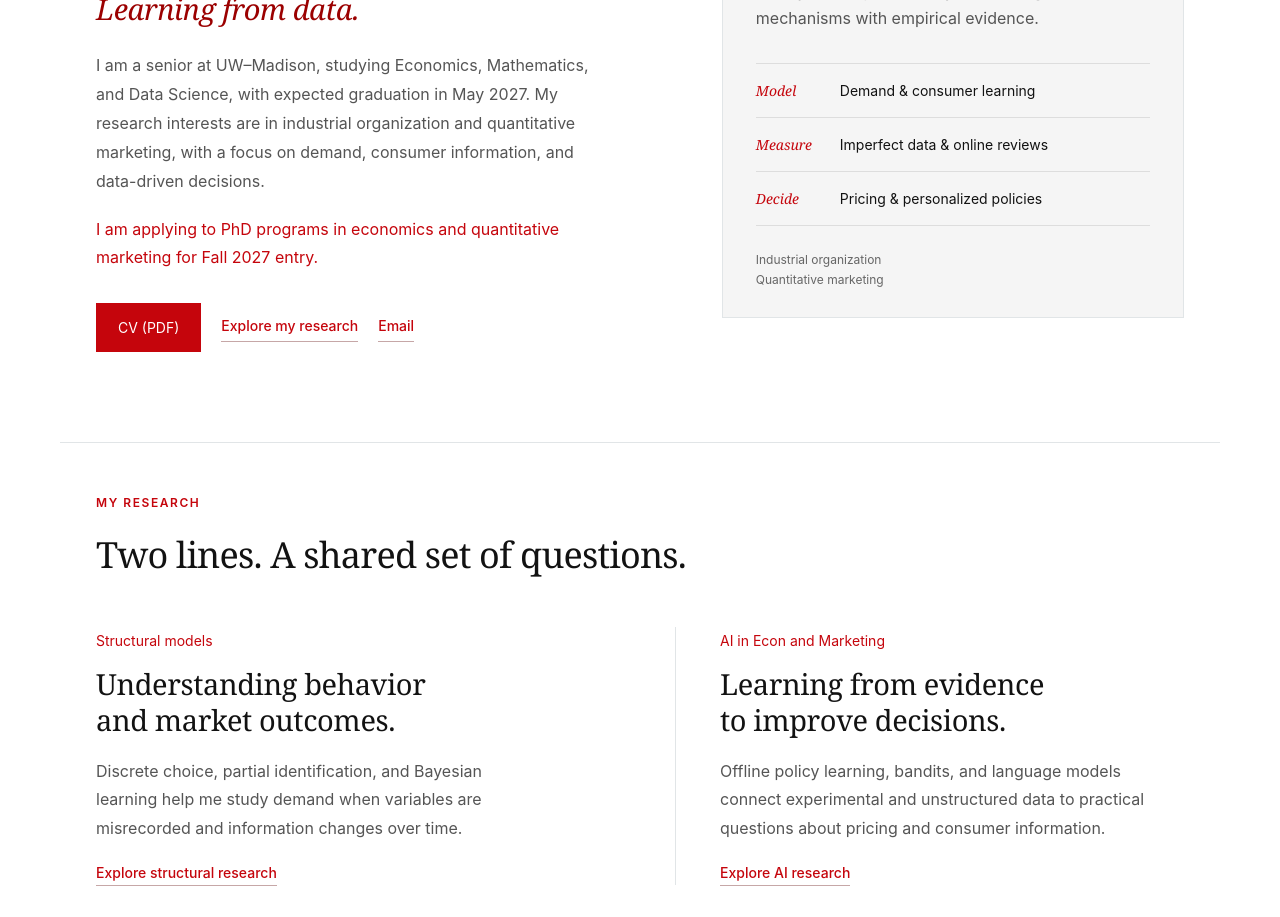
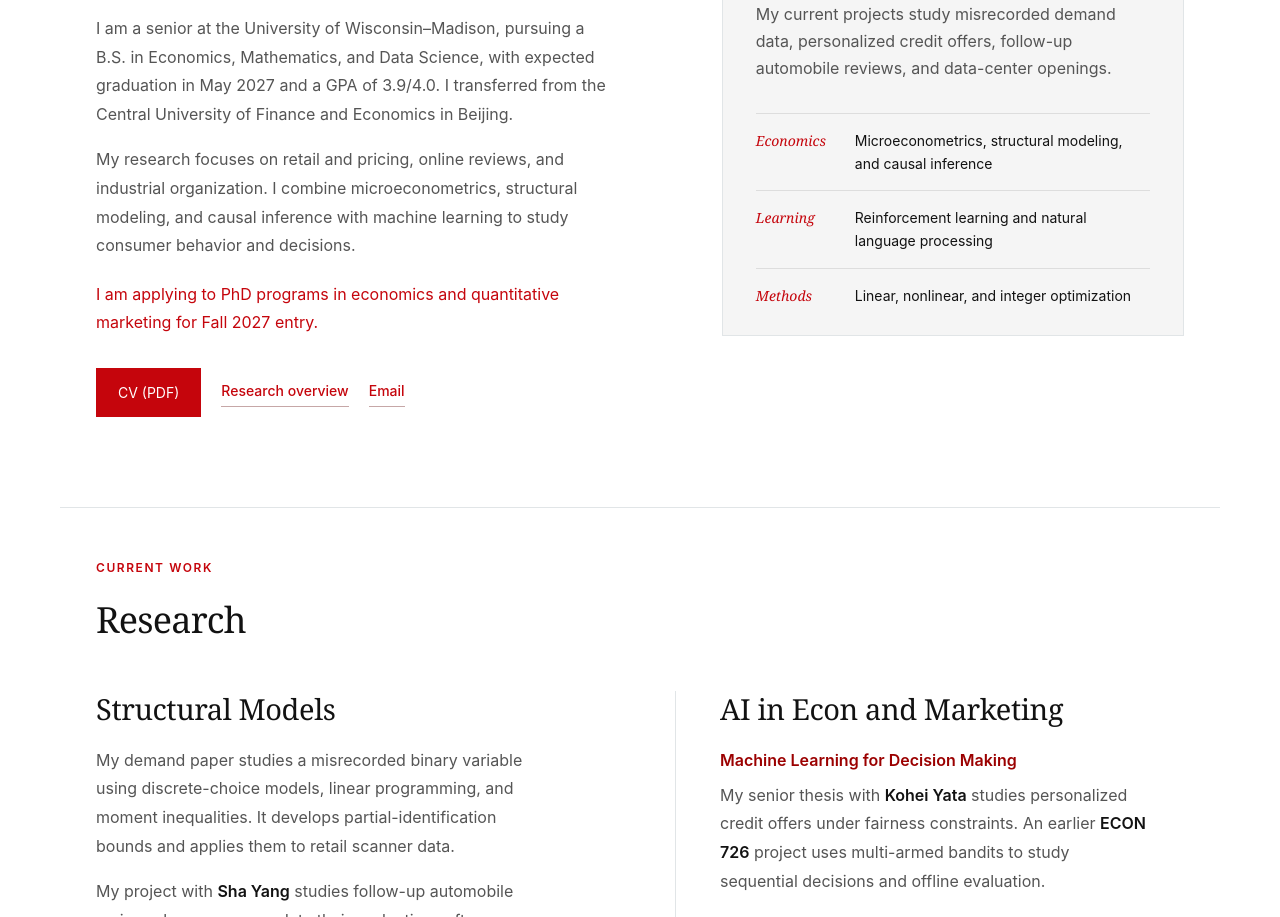
Before and after one commit to ZacharyZhangIOMKT/zacharyzhangiomkt.github.io, a plain HTML site: page index.html in a window 1280 px wide. Shown: the part 472-1389 px from the top of the page. Drawn offline with Linux system fonts and the light colour scheme.

Commit message:
Align homepage with CV and lead AI research with decision making

```diff
--- /dev/null
+++ b/home.css
@@ -0,0 +1,14 @@
+/* Homepage-specific layout; shared site colors and typography are inherited. */
+.home-interests .note-top{margin-bottom:30px}
+.home-interests .note-row{grid-template-columns:90px 1fr}
+.home-interests .note-row:last-child{padding-bottom:0}
+.home-research .research-columns h3{margin-top:0}
+.home-research h4{font-family:var(--sans);font-size:16px;line-height:1.5;font-weight:600;color:var(--accent);margin:24px 0 9px}
+.home-research h4:first-of-type{margin-top:20px}
+.home-research strong{font-weight:600;color:var(--ink)}
+.home-destinations{display:grid;grid-template-columns:repeat(3,minmax(0,1fr));gap:32px;border-top:1px solid var(--line);padding-top:42px;padding-bottom:65px}
+.home-destinations article+article{border-left:1px solid var(--line);padding-left:28px}
+.home-destinations h2{font-size:27px;line-height:1.25;letter-spacing:-.4px;margin-bottom:18px}
+.home-destinations p{font-size:16px;line-height:1.8}
+@media(max-width:850px){.home-interests .note-row{display:block}.home-interests .note-label{display:block;margin-bottom:5px}.home-destinations{grid-template-columns:1fr;gap:28px}.home-destinations article+article{border-left:0;border-top:1px solid var(--line);padding-left:0;padding-top:28px}}
+@media(max-width:620px){.home-interests .note-row{display:grid;grid-template-columns:90px 1fr}.home-destinations{padding-top:32px;padding-bottom:44px}.home-destinations h2{font-size:28px}}
--- a/index.html
+++ b/index.html
@@ -1,23 +1,32 @@
 <!doctype html>
 <html lang="en"><head><meta charset="utf-8"><meta name="viewport" content="width=device-width,initial-scale=1">
 <title>About | Zachary Zheng Zhang</title>
-<meta name="description" content="Zachary Zheng Zhang — economics, structural models, AI, and policy learning at the University of Wisconsin–Madison.">
-<meta name="theme-color" content="#c5050c"><link rel="icon" href="favicon.svg?v=45985ab4f6cf" type="image/svg+xml"><link rel="stylesheet" href="style.css?v=45985ab4f6cf"><script defer src="site.js"></script></head>
+<meta name="description" content="Zachary Zheng Zhang, UW–Madison senior in Economics, Mathematics, and Data Science. Research in industrial organization, quantitative marketing, structural models, and AI.">
+<meta name="theme-color" content="#c5050c"><link rel="icon" href="favicon.svg?v=45985ab4f6cf" type="image/svg+xml"><link rel="stylesheet" href="style.css?v=45985ab4f6cf"><link rel="stylesheet" href="home.css?v=20261121"><script defer src="site.js"></script></head>
 <body><a class="skip-link" href="#main">Skip to content</a>
 <header class="site-header"><div class="header-inner"><a class="wordmark" href="index.html" aria-label="Zachary Zheng Zhang home">Zachary <span>Zhang</span><span class="wordmark-detail">Economics · Data Science · Mathematics</span></a>
 <button class="menu-toggle" aria-controls="site-nav" aria-expanded="false">Menu</button><nav id="site-nav" aria-label="Main navigation"><a href="index.html" aria-current="page">About</a><a href="structural.html">Structural Models</a><a href="ai.html">AI in Econ and Marketing</a><a href="conferences.html">Conference Presentations</a><a href="coursework.html">Graduate Coursework</a><a href="ideas.html">Structural Models × AI</a></nav></div></header>
+
 <main id="main">
 <section class="home-hero wrap">
-  <div class="hero-copy"><p class="eyebrow">University of Wisconsin–Madison</p><h1>Zachary<br><span class="name-second">Zheng Zhang.</span></h1><p class="hero-subtitle">Economic questions.<br>Structural models.<br><em>Learning from data.</em></p>
-  <p class="bio">I am a senior at UW–Madison, studying Economics, Mathematics, and Data Science, with expected graduation in May 2027. My research interests are in industrial organization and quantitative marketing, with a focus on demand, consumer information, and data-driven decisions.</p><p class="application-note">I am applying to PhD programs in economics and quantitative marketing for Fall 2027 entry.</p>
-  <div class="hero-actions"><a class="button primary" href="files/Zachary_Zhang_CV_Nov2026.pdf" target="_blank" rel="noopener">CV (PDF)</a><a class="text-link" href="structural.html">Explore my research</a><a class="text-link" href="mailto:zzhang2687@wisc.edu">Email</a></div></div>
-  <aside class="research-note"><div class="note-top"><span>Research perspective</span><span class="note-monogram" aria-hidden="true">Z / Z</span></div><h2>How do people learn,<br>choose, and respond?</h2><p>I study these questions by connecting economic mechanisms with empirical evidence.</p>
-  <div class="note-row"><span class="note-label">Model</span><span>Demand & consumer learning</span></div><div class="note-row"><span class="note-label">Measure</span><span>Imperfect data & online reviews</span></div><div class="note-row"><span class="note-label">Decide</span><span>Pricing & personalized policies</span></div><div class="note-bottom">Industrial organization<br>Quantitative marketing</div></aside>
+  <div class="hero-copy"><p class="eyebrow">University of Wisconsin–Madison</p><h1>Zachary<br><span class="name-second">Zheng Zhang.</span></h1><p class="hero-subtitle">Industrial Organization<br><em>Quantitative Marketing</em></p>
+  <p class="bio">I am a senior at the University of Wisconsin–Madison, pursuing a B.S. in Economics, Mathematics, and Data Science, with expected graduation in May 2027 and a GPA of 3.9/4.0. I transferred from the Central University of Finance and Economics in Beijing.</p>
+  <p class="bio">My research focuses on retail and pricing, online reviews, and industrial organization. I combine microeconometrics, structural modeling, and causal inference with machine learning to study consumer behavior and decisions.</p>
+  <p class="application-note">I am applying to PhD programs in economics and quantitative marketing for Fall 2027 entry.</p>
+  <div class="hero-actions"><a class="button primary" href="files/Zachary_Zhang_CV_Nov2026.pdf" target="_blank" rel="noopener">CV (PDF)</a><a class="text-link" href="#research">Research overview</a><a class="text-link" href="mailto:zzhang2687@wisc.edu">Email</a></div></div>
+  <aside class="research-note home-interests" aria-labelledby="interests-heading"><div class="note-top"><span>Research interests</span><span class="note-monogram" aria-hidden="true">Z / Z</span></div><h2 id="interests-heading">Retail, pricing,<br>and online reviews</h2><p>My current projects study misrecorded demand data, personalized credit offers, follow-up automobile reviews, and data-center openings.</p>
+  <div class="note-row"><span class="note-label">Economics</span><span>Microeconometrics, structural modeling, and causal inference</span></div><div class="note-row"><span class="note-label">Learning</span><span>Reinforcement learning and natural language processing</span></div><div class="note-row"><span class="note-label">Methods</span><span>Linear, nonlinear, and integer optimization</span></div></aside>
 </section>
-<section class="research-overview wrap"><div class="section-heading"><p class="eyebrow">My research</p><h2>Two lines. A shared set of questions.</h2></div>
-<div class="research-columns"><article><span class="small-label">Structural models</span><h3>Understanding behavior<br>and market outcomes.</h3><p>Discrete choice, partial identification, and Bayesian learning help me study demand when variables are misrecorded and information changes over time.</p><a class="text-link" href="structural.html">Explore structural research</a></article><article><span class="small-label">AI in Econ and Marketing</span><h3>Learning from evidence<br>to improve decisions.</h3><p>Offline policy learning, bandits, and language models connect experimental and unstructured data to practical questions about pricing and consumer information.</p><a class="text-link" href="ai.html">Explore AI research</a></article></div>
+<section class="research-overview wrap home-research" id="research" aria-labelledby="research-heading"><div class="section-heading"><p class="eyebrow">Current work</p><h2 id="research-heading">Research</h2></div>
+<div class="research-columns">
+<article><h3>Structural Models</h3><p>My demand paper studies a misrecorded binary variable using discrete-choice models, linear programming, and moment inequalities. It develops partial-identification bounds and applies them to retail scanner data.</p><p>My project with <strong>Sha Yang</strong> studies follow-up automobile reviews, how owners update their evaluations after use, and what buyers can learn from those reviews.</p><a class="text-link" href="structural.html">View structural research</a></article>
+<article><h3>AI in Econ and Marketing</h3><h4>Machine Learning for Decision Making</h4><p>My senior thesis with <strong>Kohei Yata</strong> studies personalized credit offers under fairness constraints. An earlier <strong>ECON 726</strong> project uses multi-armed bandits to study sequential decisions and offline evaluation.</p><h4>NLP for Economic Analysis</h4><p>In my work with <strong>Kyeongbin (KB) Kim</strong>, I use generative AI to process data-center news for research on local retail markets. With <strong>Sha Yang</strong>, I use language models to measure the content of automobile reviews.</p><a class="text-link" href="ai.html">View AI research</a></article>
+</div></section>
+<section class="home-destinations wrap" aria-label="Presentations, coursework, and research ideas">
+<article><h2>Conference Presentations</h2><p>Presentations at MEG, the INFORMS Workshop on Data Science, and MVEA, followed by upcoming presentations and submission plans.</p><a class="text-link" href="conferences.html">View presentations and plans</a></article>
+<article><h2>Graduate Coursework</h2><p>Graduate study in microeconomics, econometrics, industrial organization, real analysis, and marketing, alongside training in machine learning. Each course’s study status is listed.</p><a class="text-link" href="coursework.html">View graduate coursework</a></article>
+<article><h2>Structural Models × AI</h2><p>Ideas and readings on combining economic models with machine learning for measurement, estimation, dynamic computation, and market counterfactuals.</p><a class="text-link" href="ideas.html">Read methods and papers</a></article>
 </section>
-
 </main>
 <footer><div class="footer-inner"><div><a class="footer-name" href="index.html">Zachary Zheng Zhang</a><p>University of Wisconsin–Madison · Expected graduation: May 2027</p></div><div class="footer-contact"><a href="mailto:zzhang2687@wisc.edu">zzhang2687@wisc.edu</a><p>Updated November 21, 2026</p></div></div></footer>
 </body></html>
```
Also changed, not shown: ai.html (+4 -4 lines).
